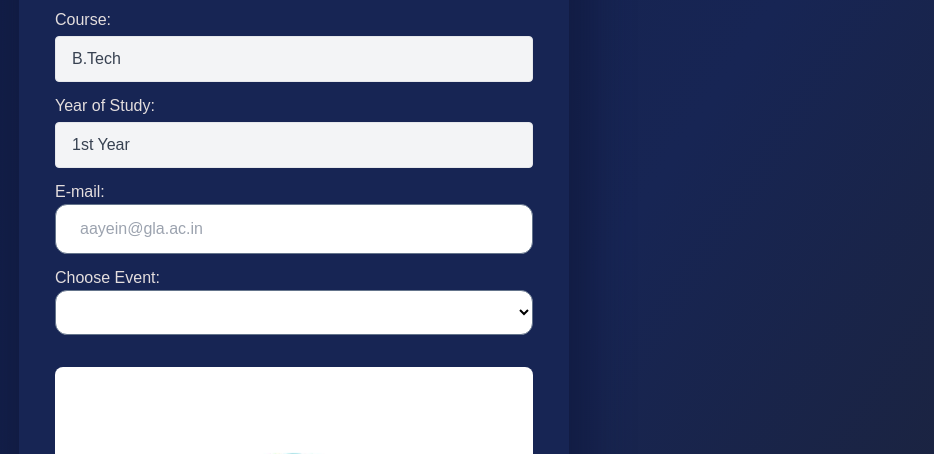
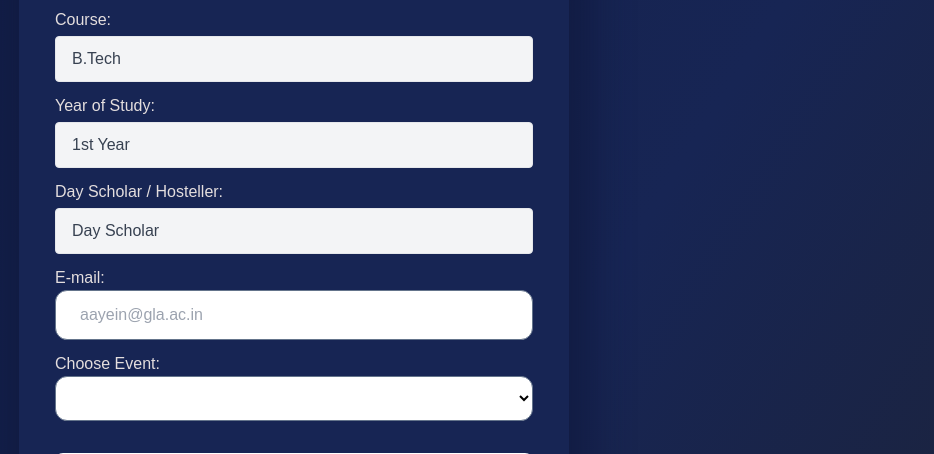
Before and after one commit to Abhi-dr/Literario-Website, a Django app: page /events/registration in a window 1280 px wide. Shown: the part 230-684 px from the top of the page, without its empty margins (346-1280 px from the left). Run offline with Django 4.2, Linux system fonts and the light colour scheme; data that the repository does not hold is empty.

Commit message:
everything done except ,ulti-registration-category

```diff
--- a/council/views.py
+++ b/council/views.py
@@ -129,6 +129,9 @@ def my_registrations(request):
         course = request.POST.get('course')
         year = request.POST.get('year')
         email = request.POST.get('email')
+        day_host = request.POST.get('day_host')
+
+
         event = Event.objects.get(id=request.POST.get('event'))
 
         if Registration.objects.filter(email=email).exists():
@@ -141,6 +144,7 @@ def my_registrations(request):
             year = year,
             email = email,
             event = event,
+            hosteller_dayScholar = day_host,
             referral_name = profile,
             referral_code = profile.referral_code,
             approved_by_head = True
--- a/events/views.py
+++ b/events/views.py
@@ -20,6 +20,7 @@ def registration(request):
         course = request.POST.get('course')
         year = request.POST.get('year')
         email = request.POST.get('email')
+        day_host = request.POST.get('day_host')
         event_id = request.POST.get('event')
         referral_code = request.POST.get('referral_code')
 
@@ -37,6 +38,7 @@ def registration(request):
             course = course,
             year = year,
             email = email,
+            hosteller_dayScholar = day_host,
             event = Event.objects.get(id=event_id)
         )
 
--- a/templates/home/registration.html
+++ b/templates/home/registration.html
@@ -83,6 +83,15 @@
                         <option value="2nd Year">2nd Year</option>
                         <option value="3rd Year">3rd Year</option>
                         <option value="4th Year">4th Year</option>
+                    </select>
+
+                    <label for="year" class="mt-3 mb-1 block text-base font-medium text-[#e4dede]">
+                        Day Scholar / Hosteller:
+                    </label>
+                    <select id="year" name="day_host" required
+                        class="block appearance-none w-full bg-gray-100 border border-gray-200 text-gray-700 py-3 px-4 pr-8 rounded leading-tight focus:outline-none focus:bg-white focus:border-purple-500">
+                        <option selected value="Day Scholar">Day Scholar</option>
+                            <option value="Hosteller">Hosteller</option>
                     </select>
 
                     <label for="email" class="mt-3 block text-base font-medium text-[#e4dede]">
```
Also changed, not shown: templates/council/member/index.html (+4 -3 lines), templates/council/member/my_registrations.html (+12 -0 lines), media/events/payment_screenshots/default_kkCScyW.png (added).
